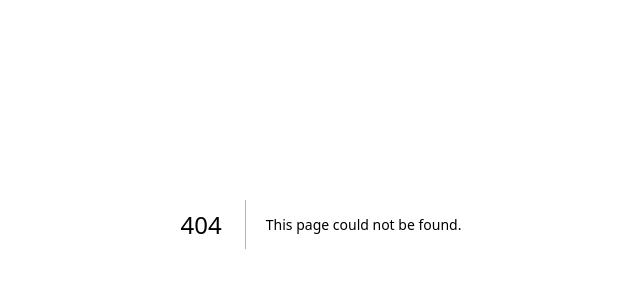
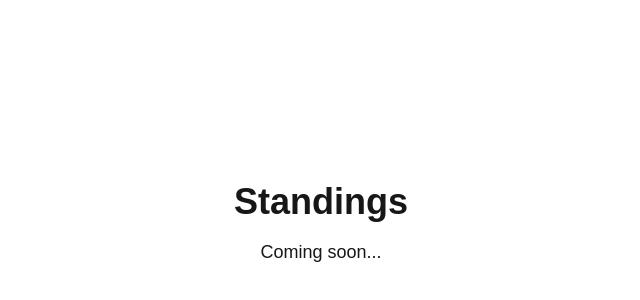
Before and after one commit to M-Yusei1001/numeron, a Next.js app in the folder numeron-app/: page /standings in a window 1280 px wide. Before the commit this address had no page. Shown: the part 176-476 px from the top of the page, without its empty margins (319-959 px from the left). Built offline with nearby package versions, Linux system fonts and the light colour scheme.

Commit message:
wip: ページ見た目調整

```diff
--- a/numeron-app/app/game/page.tsx
+++ b/numeron-app/app/game/page.tsx
@@ -14,7 +14,7 @@
 	};
 
 	return (
-		<div>
+		<div className="flex flex-col items-center justify-center w-full mx-auto h-screen">
 			{isGamePlaying ? (
 				<GameLogic />
 			) : (
--- a/numeron-app/app/page.tsx
+++ b/numeron-app/app/page.tsx
@@ -1,6 +1,6 @@
 export default function Home() {
 	return (
-		<div>
+		<div className="flex flex-col items-center justify-center w-full mx-auto h-screen">
 			<p className="text-center text-2xl">Hello, numeron!</p>
 			<p>bbbbb</p>
 		</div>
--- /dev/null
+++ b/numeron-app/app/standings/page.tsx
@@ -0,0 +1,8 @@
+export default function Standings() {
+    return (
+        <div className="flex flex-col items-center justify-center h-screen">
+            <h1 className="text-4xl font-bold mb-4">Standings</h1>
+            <p className="text-lg">Coming soon...</p>
+        </div>
+    );
+}
```
